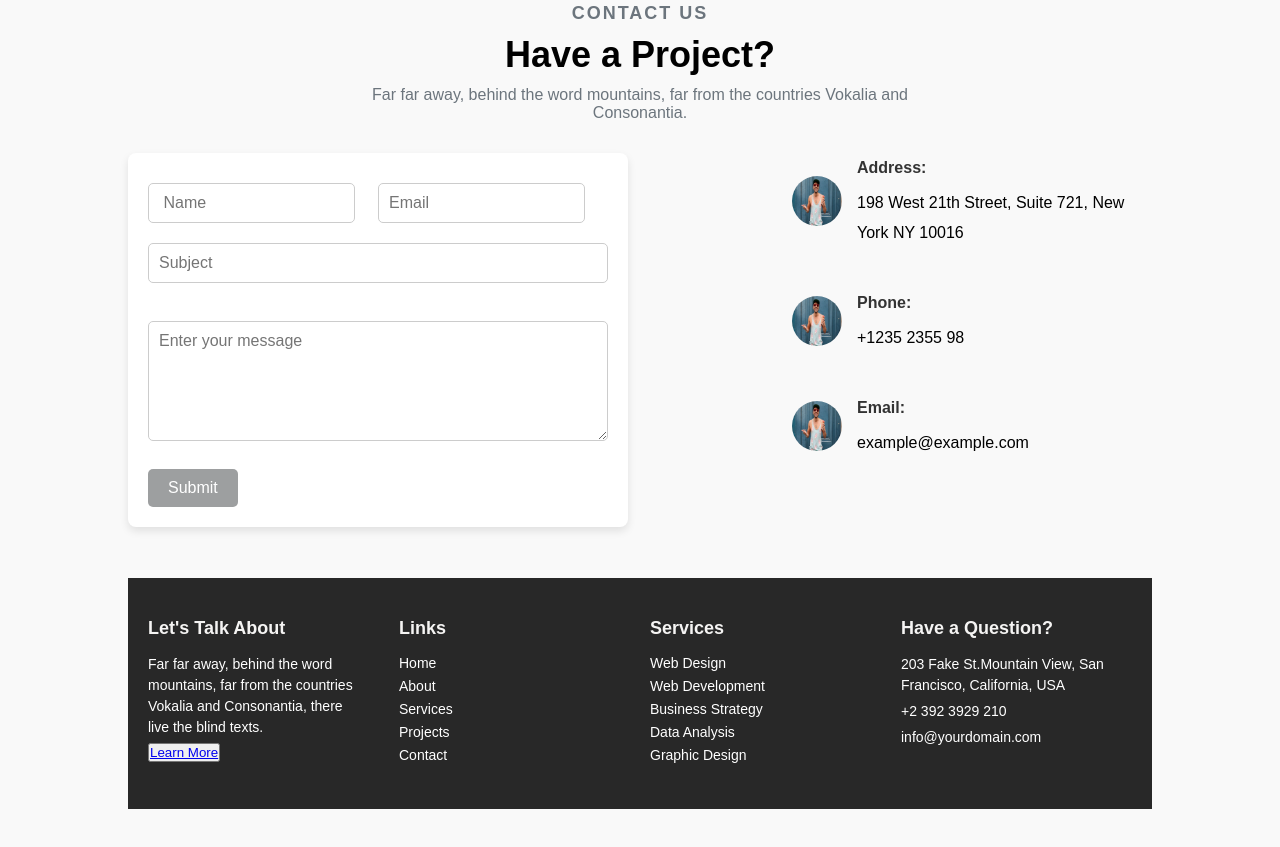
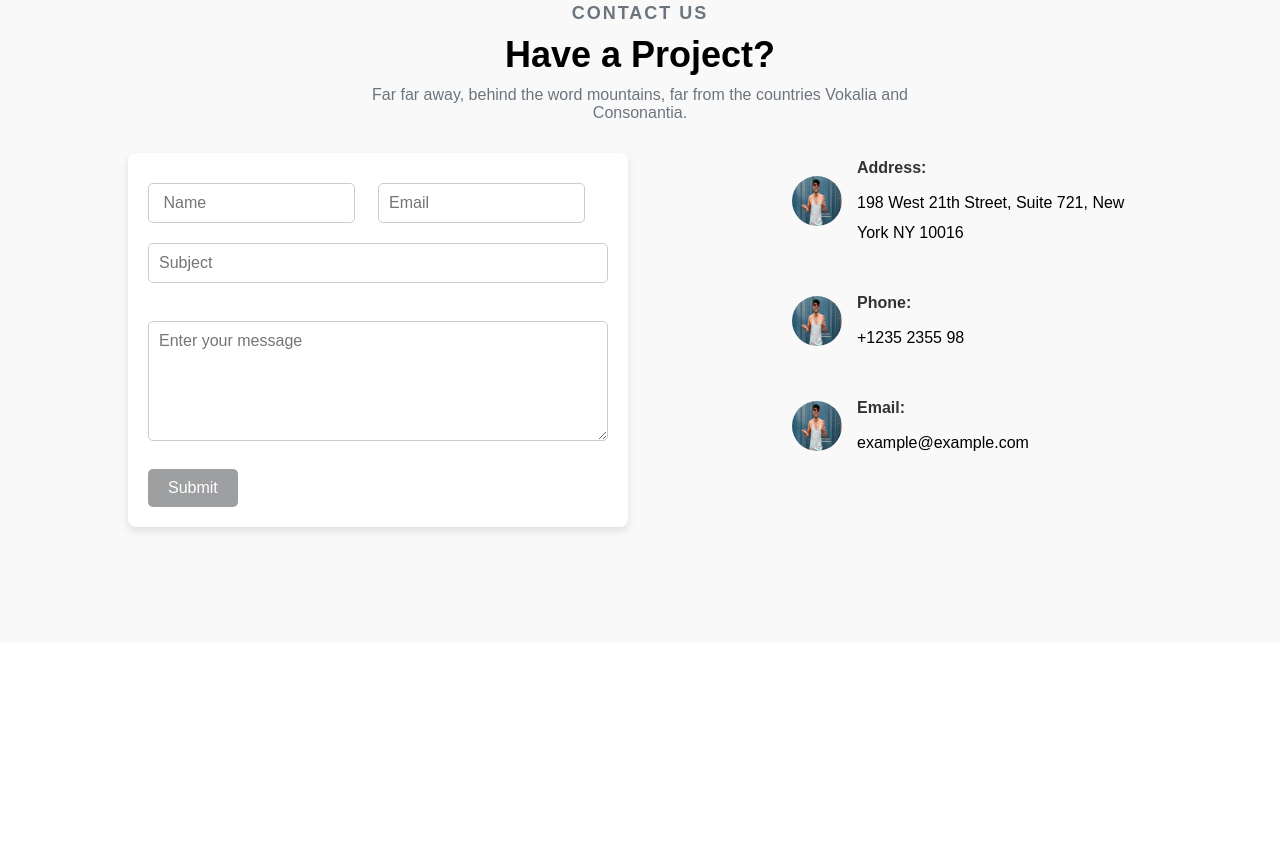
Before and after one commit to khatrisarada/Portfolio, a plain HTML site: page index.html in a window 1280 px wide. Shown: the part 6574-7421 px from the top of the page. After the commit the page ends 7216 px from the top, so only its background shows below. Drawn offline with Linux system fonts and the light colour scheme.

Commit message:
[add] modify index

```diff
--- a/index.html
+++ b/index.html
@@ -495,44 +495,6 @@
     </section>
 
 
-    <footer class="footer">
-        <div class="container">
-            <div class="footer-section">
-                <h4>Let's Talk About</h4>
-                <p>Far far away, behind the word mountains, far from the countries Vokalia and Consonantia, there live the blind texts.</p>
-                <button><a href="#">Learn More</a></button>
-
-            </div>
-            <div class="footer-section">
-                <h4>Links</h4>
-                <ul>
-                    <li><a href="#">Home</a></li>
-                    <li><a href="#">About </a></li>
-                    <li><a href="#">Services</a></li>
-                    <li><a href="#">Projects</a></li>
-                    <li><a href="#">Contact</a></li>
-                </ul>
-            </div>
-            <div class="footer-section">
-                <h4>Services</h4>
-                <ul>
-                    <li><a href="#">Web Design</a></li>
-                    <li><a href="#">Web Development</a></li>
-                    <li><a href="#">Business Strategy</a></li>
-                    <li><a href="#">Data Analysis</a></li>
-                    <li><a href="#">Graphic Design</a></li>
-
-                </ul>
-            </div>
-            <div class="footer-section">
-                <h4>Have a Question?</h4>
-                <p>203 Fake St.Mountain View, San Francisco, California, USA</p>
-                <p>+2 392 3929 210</p>
-                <p>info@yourdomain.com</p>
-            </div>
-        </div>
-    </footer>
-
 
 </body>
 </html>
```
Also changed, not shown: profile.jpg (added).
